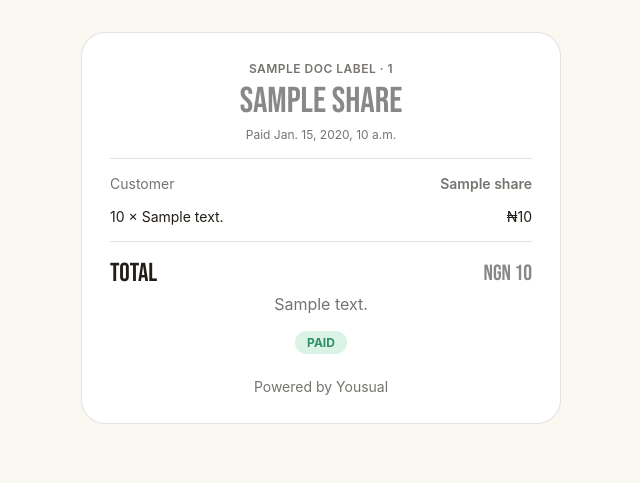
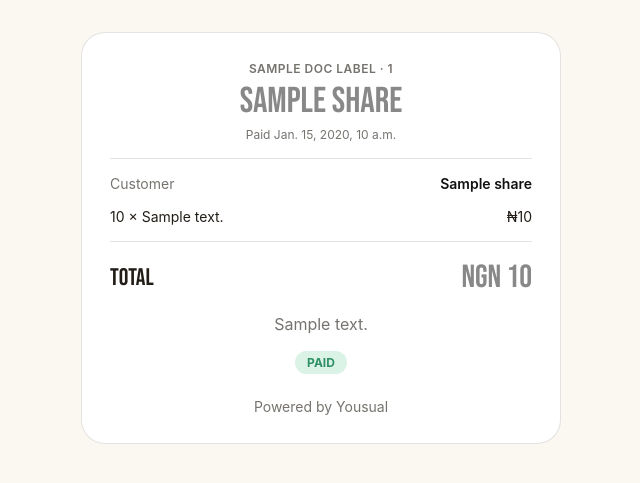
Before and after one commit to getNoq/yousual-backend, a Django app: template invoices/templates/invoices/public_invoice.html in a window 1280 px wide. Shown: the top 483 px of the page, without its empty margins (319-959 px from the left). Run offline with Django 5.2, Linux system fonts and the light colour scheme; the template is opened without the code that fills it: most values are stand-ins (such as "Sample title", 1, 10 or a date in 2020); data that the repository does not hold is empty.

```diff
--- a/invoices/templates/invoices/public_invoice.html
+++ b/invoices/templates/invoices/public_invoice.html
@@ -55,7 +55,7 @@
 
     <div class="row customer">
       <span>Customer</span>
-      <span style="font-weight: 600;">{{ share.customer_name }}</span>
+      <span style="color: #111111; font-weight: 600;">{{ share.customer_name }}</span>
     </div>
 
     <div class="items">
@@ -68,12 +68,12 @@
     </div>
 
     <div class="total-row">
-        <span style="font-size: 26px;">Total</span>
-        <span style="color: {{ accent_color }};">NGN {{ share.total|floatformat:0|intcomma }}</span>
+        <span style="font-size: 24px;">Total</span>
+        <span style="font-size: 32px; color: {{ accent_color }};">NGN {{ share.total|floatformat:0|intcomma }}</span>
     </div>
 
     {% if share.note %}
-    <div class="note" style="margin-top: 4px;">{{ share.note }}</div>
+    <div class="note" style="margin-top: 16px;">{{ share.note }}</div>
     {% endif %}
 
     <div class="status">
```
